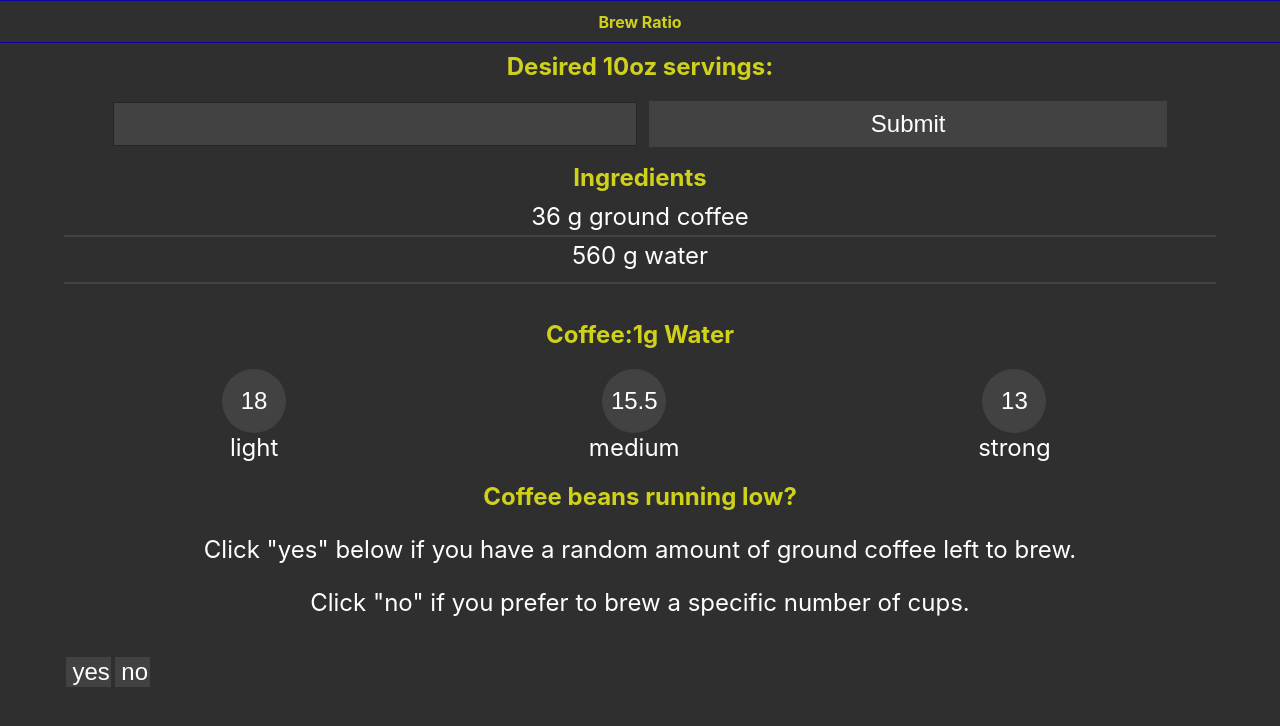
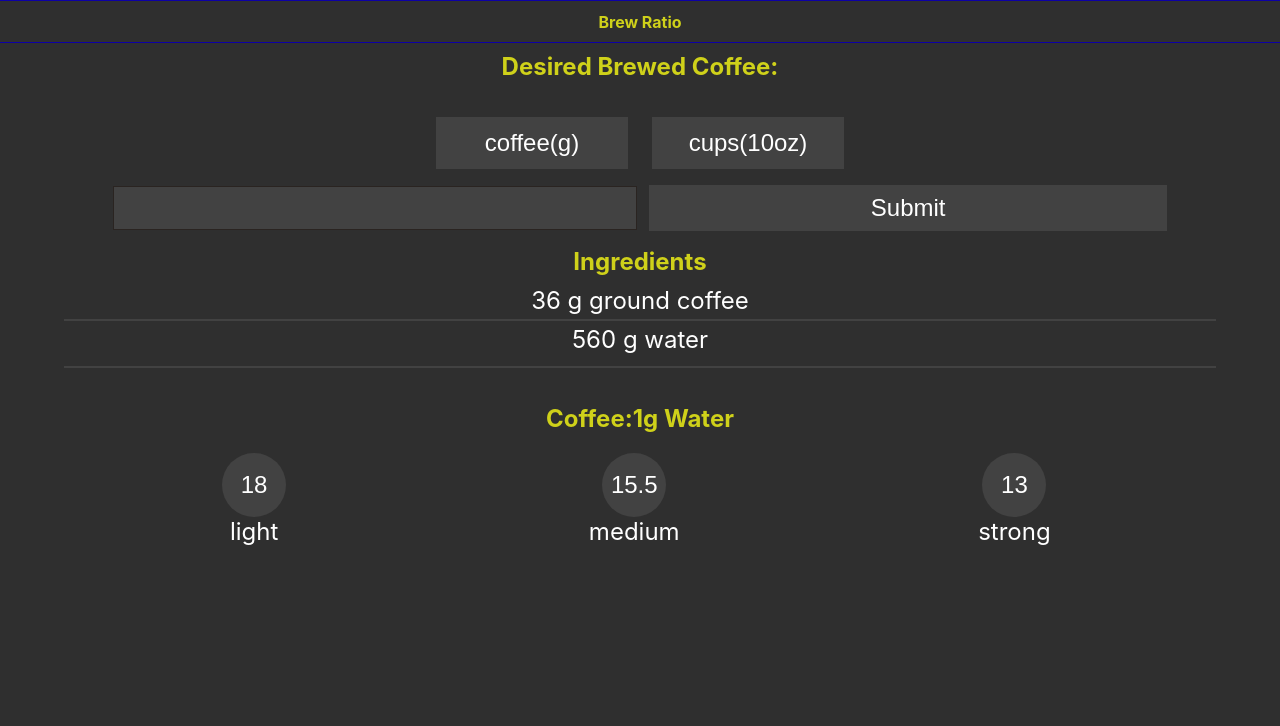
Before and after one commit to rtviner/brew-ratio, a React (Create React App) app: page / in a window 1280 px wide. Shown: the top 726 px of the page. Built offline with nearby package versions, Linux system fonts and the light colour scheme.

Commit message:
remove coffee beans running low question and change yes and no buttons to coffee(g) and cups(10oz) respectively

```diff
--- a/src/App.css
+++ b/src/App.css
@@ -36,6 +36,8 @@ h2 {
 	color: #cfd11a;
 }
 
+
+
 input {
 	width: 90%;
 	max-width: 22em;
@@ -52,6 +54,45 @@ form.CupGrindInput {
     justify-content: center;
     align-items: center;
     width: 100%;
+}
+
+input#yes, input#no {
+	background-color: #424242;
+	color: #fff;
+	margin: 1rem auto;
+	padding: .5em;
+	text-align: center;
+	width: 8em;
+
+}
+
+input#yes{
+	margin-right: .5em;
+}
+
+input#no {
+	margin-left: .5em;
+}
+
+input#yes:hover, input#no:hover {
+	color: #0D00A4;
+	border: 1px solid #0D00A4;
+	outline-style:none;
+	box-shadow:none;
+}
+
+input#yes:active, input#no:active {
+	color: #0D00A4;
+	border: 1px solid #0D00A4;
+	outline-style:none;
+	box-shadow:none;
+}
+
+input#yes:focus, input#no:focus {
+	color: #0D00A4;
+	border: 1px solid #0D00A4;
+	outline-style:none;
+	box-shadow:none;
 }
 
 input#coffeeInput, input#cupsInput {
@@ -174,34 +215,3 @@ input:focus {
 	outline-style:none;
 	box-shadow:none;
 }
-
-input#yes, input#no {
-	background-color: #424242;
-	color: #fff;
-	margin-top: 1rem;
-}
-
-input#no {
-	margin-bottom: .75rem;
-}
-
-input#yes:hover, input#no:hover {
-	color: #0D00A4;
-	border: 1px solid #0D00A4;
-	outline-style:none;
-	box-shadow:none;
-}
-
-input#yes:active, input#no:active {
-	color: #0D00A4;
-	border: 1px solid #0D00A4;
-	outline-style:none;
-	box-shadow:none;
-}
-
-input#yes:focus, input#no:focus {
-	color: #0D00A4;
-	border: 1px solid #0D00A4;
-	outline-style:none;
-	box-shadow:none;
-}
--- a/src/App.js
+++ b/src/App.js
@@ -80,11 +80,29 @@ class App extends Component {
         </header>
 
         <main>
+        <h2>Desired Brewed Coffee:</h2>
 
-          { (coffeeLow === 'yes')
+          <div className="coffeeOrCupsInput">
+
+            <form className="CupGrindInput">
+              <ButtonInput
+                id="yes"
+                name="coffeeLow"
+                value="coffee(g)"
+                onClick={this.onClick}
+              />
+              <ButtonInput
+                id="no"
+                name="coffeeLow"
+                value="cups(10oz)"
+                onClick={this.onClick}
+              />
+              </form>
+          </div>
+
+          { (coffeeLow === 'ground coffee')
             ? <div className="grindsInput">
                 <div className="interactions">
-                  <label htmlFor="coffeeInput"><h2>Ground Coffee (g):</h2></label>
                     <CupGrindInput
                       id="coffeeInput"
                       name='coffee'
@@ -104,7 +122,6 @@ class App extends Component {
               </div>
             : <div className="cupsInput">
                 <div className="interactions">
-                  <label htmlFor="cupsInput"><h2>Desired {CupsLabel}:</h2></label>
                     <CupGrindInput
                       id="cupsInput"
                       name='cups'
@@ -112,8 +129,8 @@ class App extends Component {
                       onSubmit = {this.onSubmitCups}
                     >
                     </CupGrindInput>
+                </div>
 
-                </div>
                 <Ingredients
                   coffee={coffee}
                   water={water}
@@ -154,31 +171,10 @@ class App extends Component {
                   value="13"
                   onClick={this.onClick}
                 />
-
                 <label class="strength" htmlFor="strong">strong</label>
               </div>
 
             </form>
-          </div>
-
-          <div className="coffeeOrCupsInput">
-            <h2>Coffee beans running low?</h2>
-            <p>Click "yes" below if you have a random amount of ground coffee left to brew.</p>
-            <p>Click "no" if you prefer to brew a specific number of cups.</p>
-            <form>
-              <ButtonInput
-                id="yes"
-                name="coffeeLow"
-                value="yes"
-                onClick={this.onClick}
-              />
-              <ButtonInput
-                id="no"
-                name="coffeeLow"
-                value="no"
-                onClick={this.onClick}
-              />
-              </form>
           </div>
 
         </main>
```
